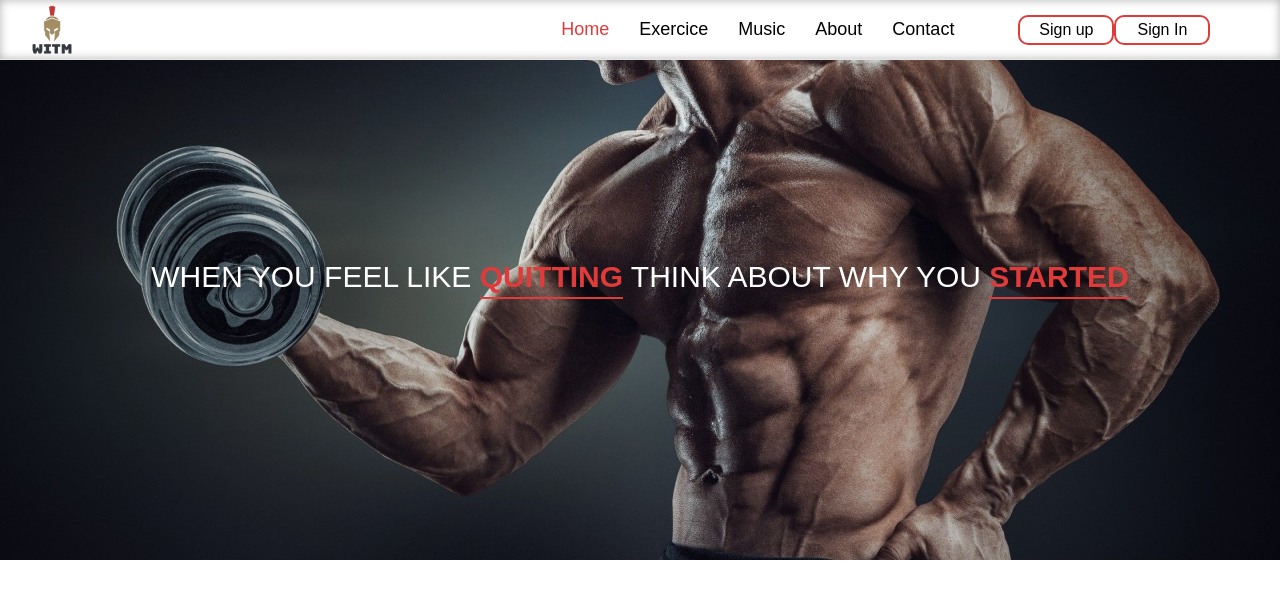
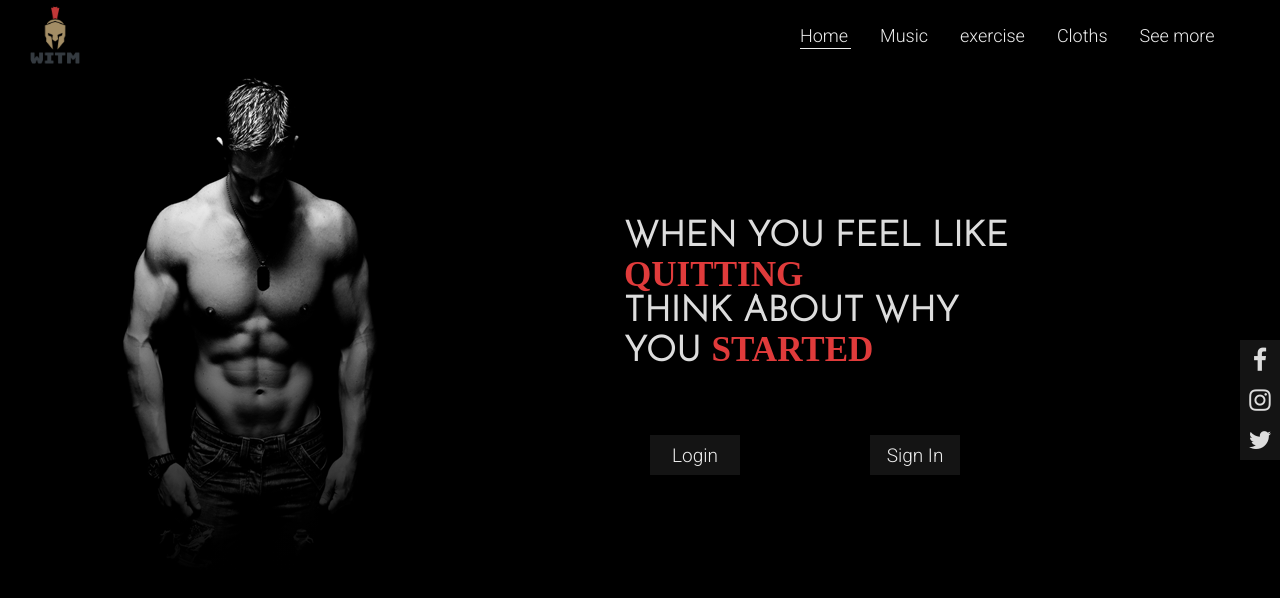
Before and after one commit to adem651/WITM, a plain HTML site: page main/index.html in a window 1280 px wide. Shown: the top 598 px of the page. Drawn offline with Linux system fonts and the light colour scheme; a web font is replaced by a local one.

Commit message:
THE MOON

```diff
--- a/main/css/style.css
+++ b/main/css/style.css
@@ -1,4 +1,6 @@
-*{
+@import url('https://fonts.googleapis.com/css2?family=Josefin+Sans:wght@300&family=Roboto:wght@300&display=swap');
+ @import url('https://fonts.googleapis.com/css2?family=Patua+One&display=swap');
+ *{
 	margin: 0;
 	padding: 0;
 	box-sizing: border-box;
@@ -6,131 +8,156 @@
 body{
 	min-height: 400vh;
 	overflow: hidden;
-	font-family: arial
+	font-family: Roboto;
+	background: #000
 }
 header{
 	width: 100%;
-	height: 60px;
-	display: fixed;
+	height: 70px;
 	position: relative;
-	border-bottom: 1px solid rgba(0,0,0,0.1);
-	box-shadow: 0 0 10px inset rgba(0,0,0,.3)
+	display: flex;
 }
-header .box{
-	position: absolute;
-	left: 0;
-	top: 0;
+.logo{
+	height: 100%;
+	width: 80px;
+	margin-left: 15px;
+}
+.logo img{
 	width: 100%;
 	height: 100%;
+}
+header ul{
+	position: absolute;
+	width: 40%;
+	height: 100%;
+	right: 0px;
 	display: flex;
+	align-items: center;
 }
-header .box .logo{
-	width: 5%;
-	height: 100%;
-	margin-left: 20px;
+header ul li{
+	display: inline-block;
+	position: relative;
+	margin-left: 32px;
+	font-size: 18px;
 }
-header .box .logo img{
-	height: 100%;
-	width: 100%;
-}
-header .box ul{
-	width: 68%;
-	height: 100%;
-	display: flex;
-	justify-content: flex-end;
-	align-items: center;
-	margin-right: 5%;
-}
-header .box ul li{
-	list-style: none;
-	margin-left: 30px;
-}
-header .box ul li a{
-	color: #000;
+header ul li a{
+	color: #eee;
 	text-decoration: none;
-	font-size: 18px;
-	font-weight: 500;
-	transition: .4s;
 	position: relative;
 }
-header .box ul li:nth-child(1) a{
-	color: #e03b3b;
+header ul li a:before{
+	content: '';
+	position: absolute;
+	bottom: -3px;
+	height: 1px;
+	width: 0%;
+	background: #e03b3b;
+	left: 0px;
+	transition: .4s;
 }
-header .box .register{
-	display: flex;
-	justify-content: space-between;
-	align-items: center;
-	width: 15%;
+header ul li:hover a:before{
+	width: 105%;
+}
+header ul li:nth-child(1) a:before{
+	content: '';
+	position: absolute;
+	bottom: -3px;
+	height: 1px;
+	width: 105%;
+	background: #eee;
+	left: 0px;
+}
+header ul li:nth-child(1):hover a:before{
+	background: #e03b3b;
+}
+.first-section{
+	height: 500px;
+	width: 100%;
+	position: relative;
+}
+.first-section .first-images{
+	width: 400px;
+	height: 500px;
+	position: relative;
+	transform: translateX(20%);
+}
+.first-section .first-images:before{
+    content: '';
+    position: absolute;
+    width: 100%;
+    height: 200px;
+    background: linear-gradient(180deg,transparent,#000);
+    bottom: 98px;
+    transform: scale(2);
+}
+.first-section .first-images img{
+	width: 100%;
 	height: 100%;
 }
-header .box .register button{
-	width: 100px;
-	height: 30px;
+.first-section .first-motivation{
+	width: 400px;
+	height: 300px;
+	position: absolute;
+	top: 30%;
+	right: 20%;
+	font-size: 30px;
+}
+.first-motivation h3{
+	color: #DDD;
+	font-family: Josefin Sans;
+}
+.first-motivation h3 span{
+	color: #e03b3b;
+	font-family: Patua One;
+	font-weight: bold;
+}
+.first-motivation h3 span:nth-child(1){
+	display: block;
+}
+.button{
+	height: 100px;
+	width: 310px;
+	position: absolute;
+	display: flex;
+	top: 73%;
+	right: 25%;
+	justify-content: space-between;
+}
+.button span{
+	width: 90px;
+	height: 40px;
+	display: flex;
+	justify-content: center;
+	align-items: center;
 	padding: 10px;
+	background: #141414;
+	color: #eee;
+	border: none;
+	font-size: 19px;
+}
+.contact{
+	position: fixed;
 	display: flex;
+	width: 40px;
+	height: 120px;
+	top: 50%;
+	transform: translateY(-50%);
+	right: 0;
+	background: #141414;
+	flex-direction: column;
+}
+.contact div{
+	width: 100%;
+	height: 40px;
+	display: flex;
+	justify-content: center;
 	align-items: center;
-	justify-content: center;
-	background: none;
-	border-radius: 10px;
-	border: 2px solid #e03b3b;
-	font-size: 16px;
-	transition: .4s
-}
-header .box ul li a:before{
-	content: '';
-	position: absolute;
-	width: 0%;
-	height: 2px;
-	background: #1d86ff;
-	bottom: -5px;
-	left: 0;
 	transition: .4s;
 }
-header .box ul li a:hover:before{
-	width: 100%;
+.contact div:hover{
+	background: rgba(225,225,225,0.3);
 }
-header .box .register button:hover{
-	background: #e03b3b;
-	color: #fff
+.contact div i{
+	color: #ddd;
+	font-size: 25px;
 }
-/* End the header */
-.front-items{
-	width: 100%;
-	height: 500px;
-	background: url("../images/front.jpg") no-repeat;
-	background-size: cover;
-	background-position: center;
-	position: relative;
-}
-.opacity{
-	width: 100%;
-	height: 100%;
-	position: absolute;
-	background: linear-gradient(90deg,rgba(0,0,0,0.4),transparent,rgba(0,0,0,0.4));
-	display: flex;
-	align-items: center;
-	justify-content: center;
-}
-.opacity .orders{
-	height: 100px;
-	position: relative;
-}
-.orders h3{
-	color: #fff;
-	font-size: 30px;
-	font-weight: 500;
-}
-.orders h3 span{
-	color: #e03b3b;
-	font-weight: 600;
-	position: relative;
-}
-.orders h3 span:before{
-	content: '';
-	position: absolute;
-	bottom: -6px;
-	left: 0;
-	height: 2px;
-	width: 100%;
-	background: #e03b3b
-}
--- a/main/index.html
+++ b/main/index.html
@@ -3,12 +3,11 @@
 <head>
 	<meta charset="utf-8">
 	<title>WITM</title>
-	<link rel="icon" style="height: 10px;" href="images/logo.png">
+	<link rel="icon"  href="images/logo.png">
 	<link rel="stylesheet" type="text/css" href="css/style.css">
 </head>
 <body>
 	<header>
-		<div class="box">
 		<div class="logo">
 			<img src="images/logo.png" alt="logo">
 		</div>
@@ -17,35 +16,48 @@
 				<a href="#">Home</a>
 			</li>
 			<li>
-					<a href="#">Exercice</a>
-				</li>
-				<li>
 				<a href="#">Music</a>
 			</li>
 			<li>
-					<a href="#">About</a>
+				<a href="#">exercise</a>
 			</li>
 			<li>
-					<a href="#">Contact</a>
+				<a href="#">Cloths</a>
+			</li>
+			<li>
+				<a href="#">See more</a>
 			</li>
 		</ul>
-			<div class="register">
-				<button id="SignUp">Sign up</button>
-				<button id="SignIn">Sign In</button>
+	</header>
+	<div class="first-section">
+		<div class="first-images">
+			<img src="images/Untitled-3.png">
 		</div>
-		</div>
-	</header>
-	<div class="front-items">
-		<div class="opacity">
-			<div class="orders">
-				<h3>
-					WHEN YOU FEEL LIKE
+		<div class="first-motivation">
+			<h3> WHEN YOU FEEL LIKE
 				<span>QUITTING</span>
 				THINK ABOUT WHY YOU
 				<span>STARTED</span>
 			</h3>
 		</div>
+		<div class="button">
+			<span id="Login">Login</span>
+			<span id="SignIn">Sign In</span>
 		</div>
 	</div>
+	<div class="contact">
+		<div>
+			<i class="fa fa-facebook" aria-hidden="true"></i>
+		</div>
+
+		<div>
+			<i class="fa fa-instagram" aria-hidden="true"></i>
+		</div>
+
+		<div>
+			<i class="fa fa-twitter" aria-hidden="true"></i>
+		</div>
+	</div>
+	<link rel="stylesheet" href="https://cdnjs.cloudflare.com/ajax/libs/font-awesome/4.7.0/css/font-awesome.css" integrity="sha512-5A8nwdMOWrSz20fDsjczgUidUBR8liPYU+WymTZP1lmY9G6Oc7HlZv156XqnsgNUzTyMefFTcsFH/tnJE/+xBg==" crossorigin="anonymous" />
 </body>
 </html>
```
Also changed, not shown: main/images/Untitled-3.png (added), main/images/db0mka8-245ec720-869f-4e46-8644-63275f9986f1.png (added), main/images/front.jpg (deleted). Lines whose indentation alone changed are shown as unchanged.
